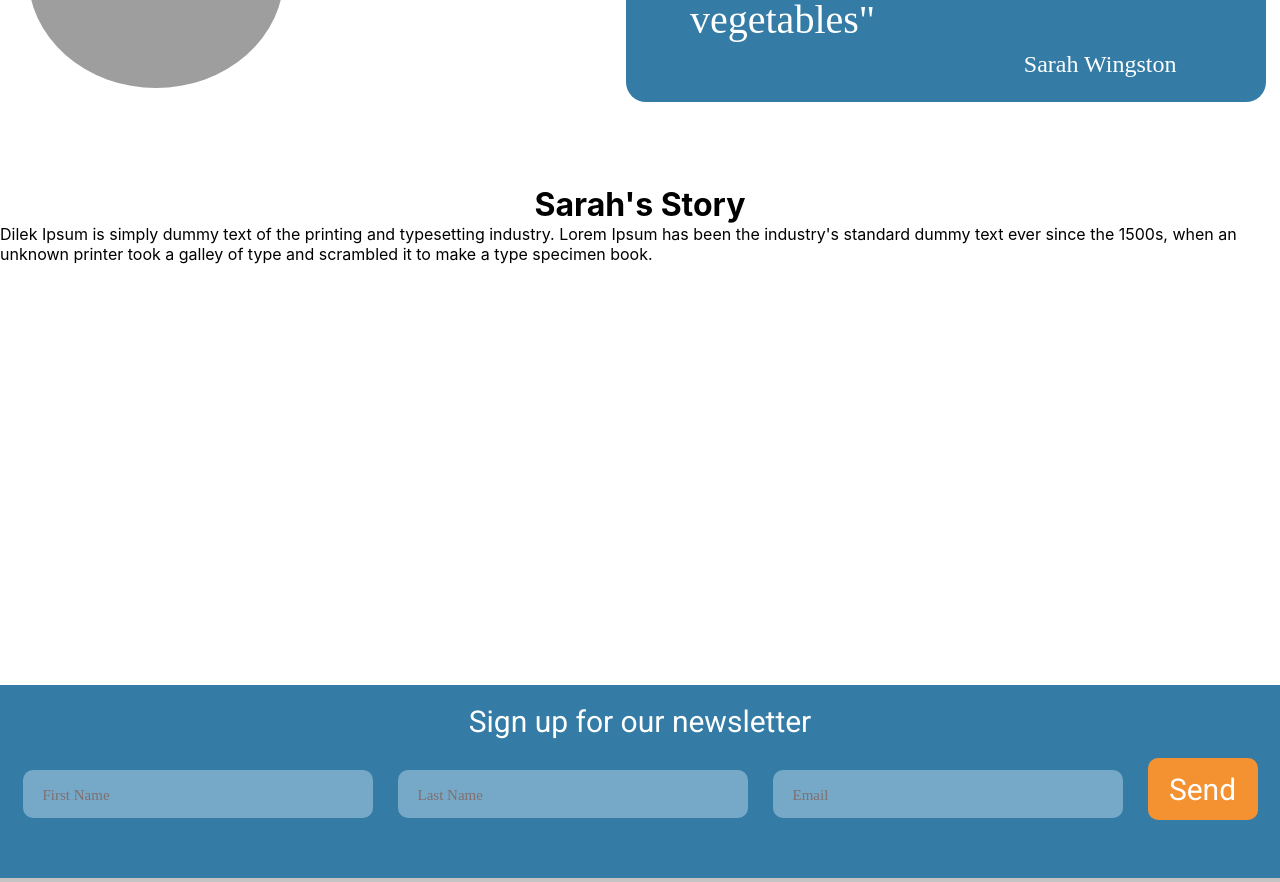
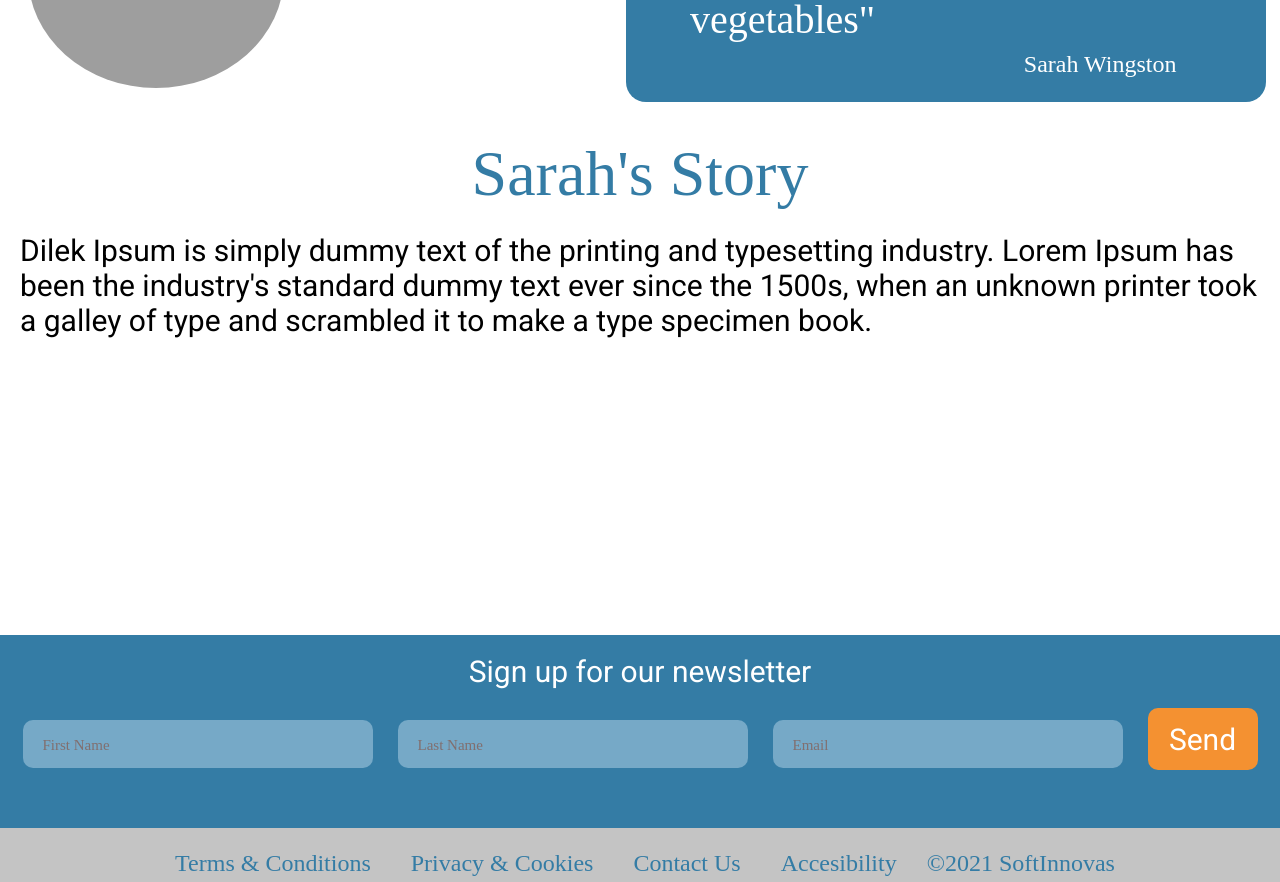
Before and after one commit to Dilekcn/charity, a React (Create React App) app: page /newsdetail/10 in a window 1280 px wide. Shown: the part 640-1522 px from the top of the page. Built offline with nearby package versions, Linux system fonts and the light colour scheme; data requests are answered from the project's data file; grey boxes are pictures that could not be loaded.

Commit message:
ck4 installed

```diff
--- a/package.json
+++ b/package.json
@@ -7,6 +7,7 @@
     "@testing-library/react": "^11.1.0",
     "@testing-library/user-event": "^12.1.10",
     "axios": "^0.21.1",
+    "ckeditor4": "^4.16.0",
     "json-server": "^0.16.3",
     "react": "^17.0.1",
     "react-dom": "^17.0.1",
--- a/src/components/NewsDetail/NewsDetail.css
+++ b/src/components/NewsDetail/NewsDetail.css
@@ -45,3 +45,29 @@
   border-radius: 50%;
   border: solid 2px white;
 }
+
+.title-summary {
+  margin-top: 150px;
+  height: 500px;
+  display: flex;
+  flex-direction: column;
+}
+.title-summary h1 {
+  text-align: center;
+  font-family: Prociono;
+  font-style: normal;
+  font-weight: normal;
+  font-size: 64px;
+  line-height: 78px;
+  color: #347ca5;
+}
+
+.title-summary p {
+  margin: 20px;
+  font-family: Roboto;
+  font-style: normal;
+  font-weight: normal;
+  font-size: 30px;
+  line-height: 35px;
+  color: #000000;
+}
--- a/src/components/NewsDetail/NewsDetail.js
+++ b/src/components/NewsDetail/NewsDetail.js
@@ -48,8 +48,8 @@ export default function NewsDetail() {
                         <span className="donatee-name">{post.donatee_name}</span>
                     </p>
             </div>
-            <div className="" style={{marginTop:"200px",height:"500px",display:"flex",flexDirection:"column"}} >
-                    <h1 style={{textAlign:"center"}}> {post.title}</h1>
+            <div className="title-summary" >
+                    <h1> {post.title}</h1>
                     <p> {post.summary}</p>
             </div>
 
```
Also changed, not shown: 2 other files (tests, documents, lock files or other folders).
